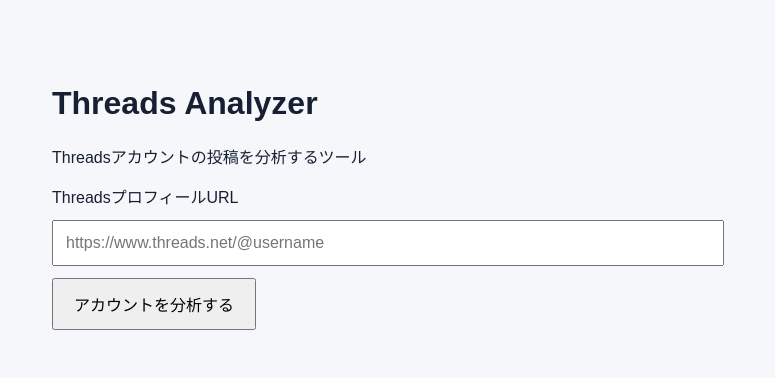
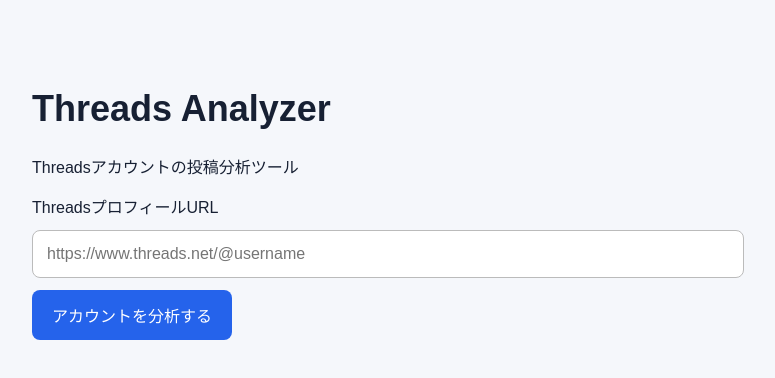
Before and after one commit to amakage101-stack/threads-analyzer, a Next.js app: page / in a window 1280 px wide. Shown: the top 378 px of the page, without its empty margins (252-1027 px from the left). Built offline with nearby package versions, Linux system fonts and the light colour scheme.

Commit message:
Update page.tsx

```diff
--- a/app/page.tsx
+++ b/app/page.tsx
@@ -2,27 +2,76 @@
 
 import { useState } from "react";
 
+type AnalysisResult = {
+  message?: string;
+  error?: string;
+  profileUrl?: string;
+  posts?: unknown[];
+};
+
 export default function Home() {
   const [url, setUrl] = useState("");
+  const [result, setResult] = useState<AnalysisResult | null>(null);
+  const [loading, setLoading] = useState(false);
+  const [error, setError] = useState("");
+
+  async function analyze() {
+    setError("");
+    setResult(null);
+
+    const profileUrl = url.trim();
+    if (!/^https?:\/\/(www\\.)?threads\\.net\/@[\\w.]+\/?(?:\\?.*)?$/.test(profileUrl)) {
+      setError("ThreadsのプロフィールURLを正しく入力してください。例：https://www.threads.net/@username");
+      return;
+    }
+
+    setLoading(true);
+    try {
+      const response = await fetch("/api/analyze", {
+        method: "POST",
+        headers: { "Content-Type": "application/json" },
+        body: JSON.stringify({ profileUrl }),
+      });
+      const data: AnalysisResult = await response.json();
+      if (!response.ok) throw new Error(data.error || "分析リクエストに失敗しました。");
+      setResult(data);
+    } catch (e) {
+      setError(e instanceof Error ? e.message : "通信エラーが発生しました。");
+    } finally {
+      setLoading(false);
+    }
+  }
 
   return (
-    <main style={{ maxWidth: 720, margin: "40px auto", padding: 24, fontFamily: "Arial, sans-serif" }}>
-      <h1>Threads Analyzer</h1>
-      <p>Threadsアカウントの投稿を分析するツール</p>
-      <label htmlFor="profile">ThreadsプロフィールURL</label>
+    <main style={{ maxWidth: 760, margin: "40px auto", padding: 24, fontFamily: "Arial, sans-serif" }}>
+      <h1 style={{ fontSize: 36 }}>Threads Analyzer</h1>
+      <p>Threadsアカウントの投稿分析ツール</p>
+      <label htmlFor="profile-url">ThreadsプロフィールURL</label>
       <input
-        id="profile"
+        id="profile-url"
+        type="url"
         value={url}
         onChange={(e) => setUrl(e.target.value)}
         placeholder="https://www.threads.net/@username"
-        style={{ display: "block", width: "100%", padding: 12, margin: "12px 0", boxSizing: "border-box" }}
+        autoComplete="url"
+        style={{ display: "block", width: "100%", padding: 14, margin: "12px 0", boxSizing: "border-box", border: "1px solid #bbb", borderRadius: 8 }}
       />
       <button
-        onClick={() => alert("分析機能は次の手順で接続します。")}
-        style={{ padding: "12px 20px", cursor: "pointer" }}
+        onClick={analyze}
+        disabled={loading}
+        style={{ padding: "13px 20px", border: 0, borderRadius: 8, background: "#2563eb", color: "white", opacity: loading ? 0.7 : 1 }}
       >
-        アカウントを分析する
+        {loading ? "処理中..." : "アカウントを分析する"}
       </button>
+      {error && <p role="alert" style={{ marginTop: 20, color: "#b91c1c" }}>{error}</p>}
+      {result && (
+        <section style={{ marginTop: 24, padding: 18, border: "1px solid #ddd", borderRadius: 10, overflowWrap: "anywhere" }}>
+          <h2>処理結果</h2>
+          <p>{result.message || "APIから応答を受信しました。"}</p>
+          {result.profileUrl && <p>プロフィール：{result.profileUrl}</p>}
+          {result.posts && <p>取得投稿数：{result.posts.length}件</p>}
+        </section>
+      )}
     </main>
   );
 }
```
